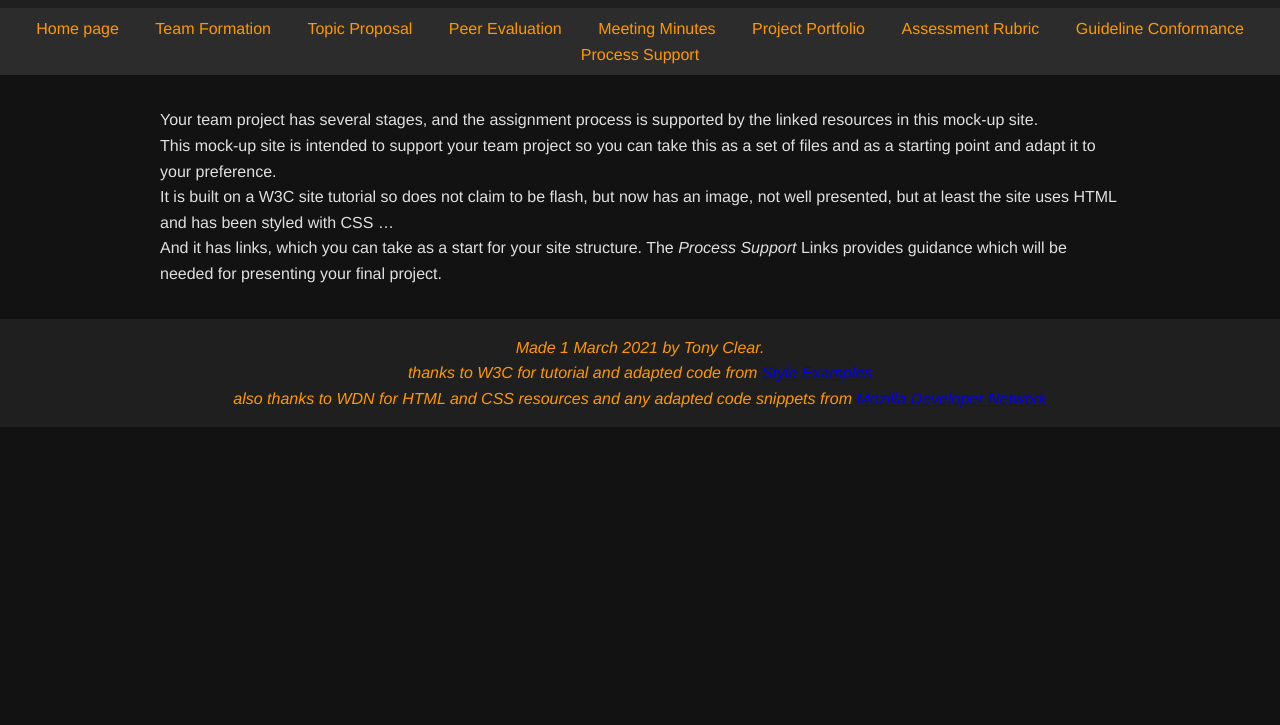
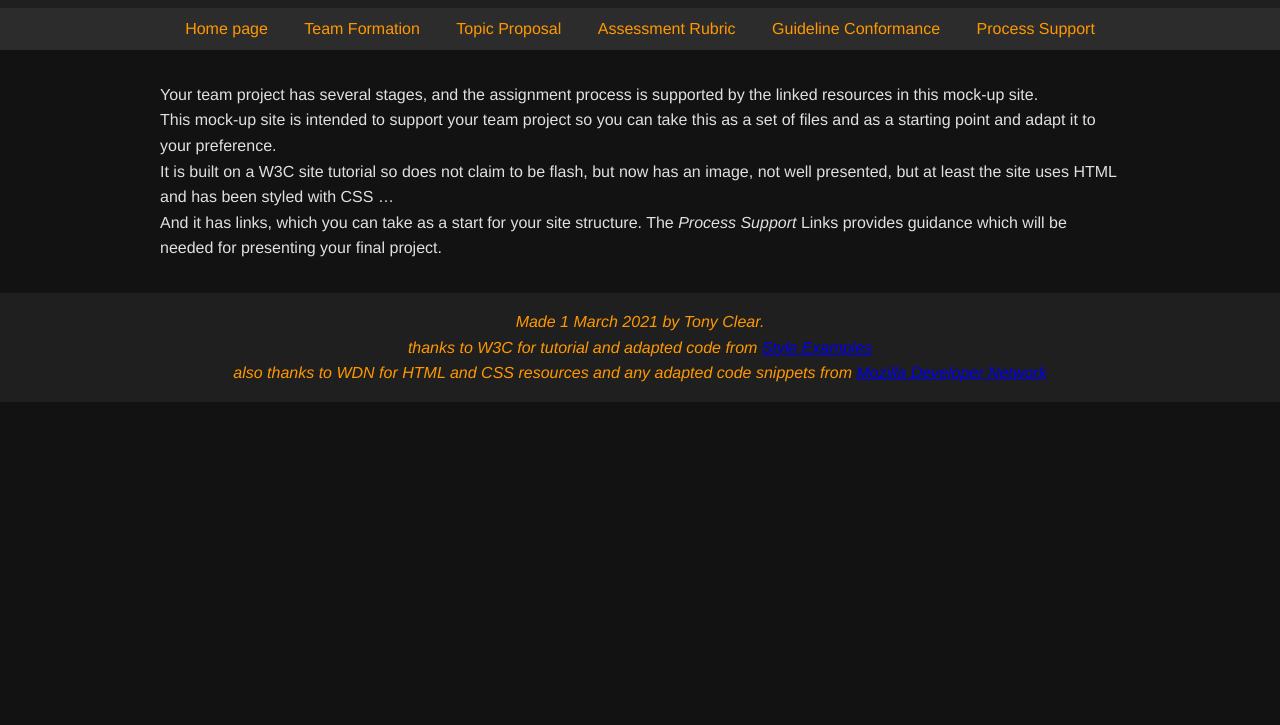
Before and after one commit to bailey1z54/TIS-Group-site, a plain HTML site: page misc/process.html in a window 1280 px wide. Shown: the part 75-800 px from the top of the page. Drawn offline with Linux system fonts and the light colour scheme.

Commit message:
Update process.html

```diff
--- a/misc/process.html
+++ b/misc/process.html
@@ -15,13 +15,10 @@
 
   <!-- Site navigation menu -->
   <nav>
-    <ul class="navbar">
+    <ul>
       <li><a href="../index.html">Home page</a></li>
       <li><a href="team-formation.html">Team Formation</a></li>
       <li><a href="proposal.html">Topic Proposal</a></li>
-      <li><a href="evaluation.html">Peer Evaluation</a></li>
-      <li><a href="meetings.html">Meeting Minutes</a></li>
-      <li><a href="portfolio.html">Project Portfolio</a></li>
       <li><a href="rubric.html">Assessment Rubric</a></li>
       <li><a href="guidelines.html">Guideline Conformance</a></li>
       <li><a href="process.html">Process Support</a></li>
```
